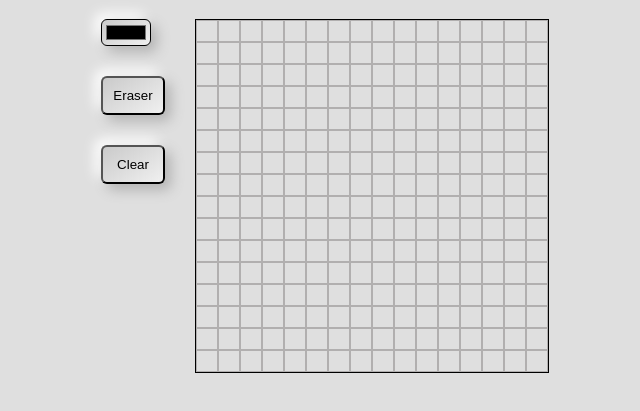
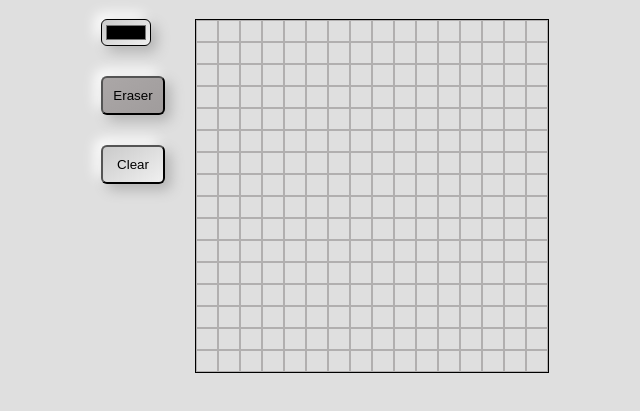
Before and after one commit to binaya-batas/etch-a-sketch, a website: page index.html in a window 1280 px wide. Both pictures are taken after a click on the button "Eraser". Shown: the part 61-472 px from the top of the page, without its empty margins (315-955 px from the left). Drawn offline with Linux system fonts and the light colour scheme.

Commit message:
eraser on and off effect added.

```diff
--- a/script.js
+++ b/script.js
@@ -7,11 +7,17 @@ let eraser = false;
 eraserBtn.addEventListener('click', function() {
     console.log(!eraser);
     eraser = !eraser;
+    if (eraser) {
+        eraserBtn.classList.add('eraser-true');
+    } else {
+        eraserBtn.classList.remove('eraser-true');
+    }
 })
 
 clearBtn.addEventListener('click', function() {
     location.reload();
 })
+
 
 function createCanvas(canvasSize) {
     const size = canvasSize*canvasSize;
@@ -25,10 +31,8 @@ function createCanvas(canvasSize) {
             console.log("box-clicked.");
             // box.classList.add('box-color');
             if (eraser) {
-                // eraserBtn.style.color = "green";
                 box.style.backgroundColor = "rgb(223, 223, 223)";
             } else {
-
                 box.style.backgroundColor = colorCode.value;
             }
         })
--- a/styles.scss
+++ b/styles.scss
@@ -30,6 +30,11 @@ body {
   button {
     padding: 10px;
   }
+
+  .eraser-true {
+    background: linear-gradient(145deg, #aba7a7, #a09c9c);
+  }
+
 }
 
 .container {
```
Also changed, not shown: images/eraser-clean-svgrepo-com.svg (added), styles.css, 1 other file.
